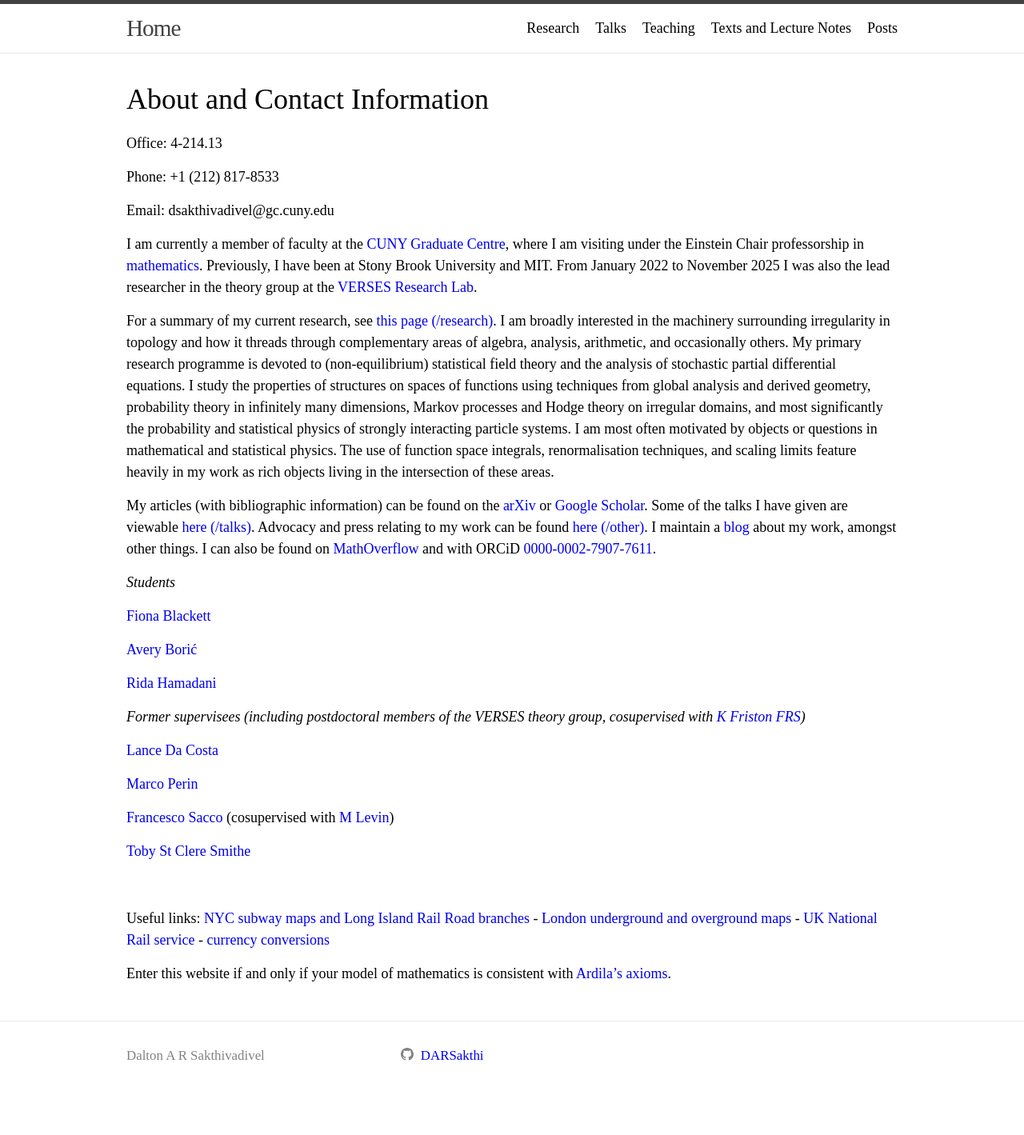
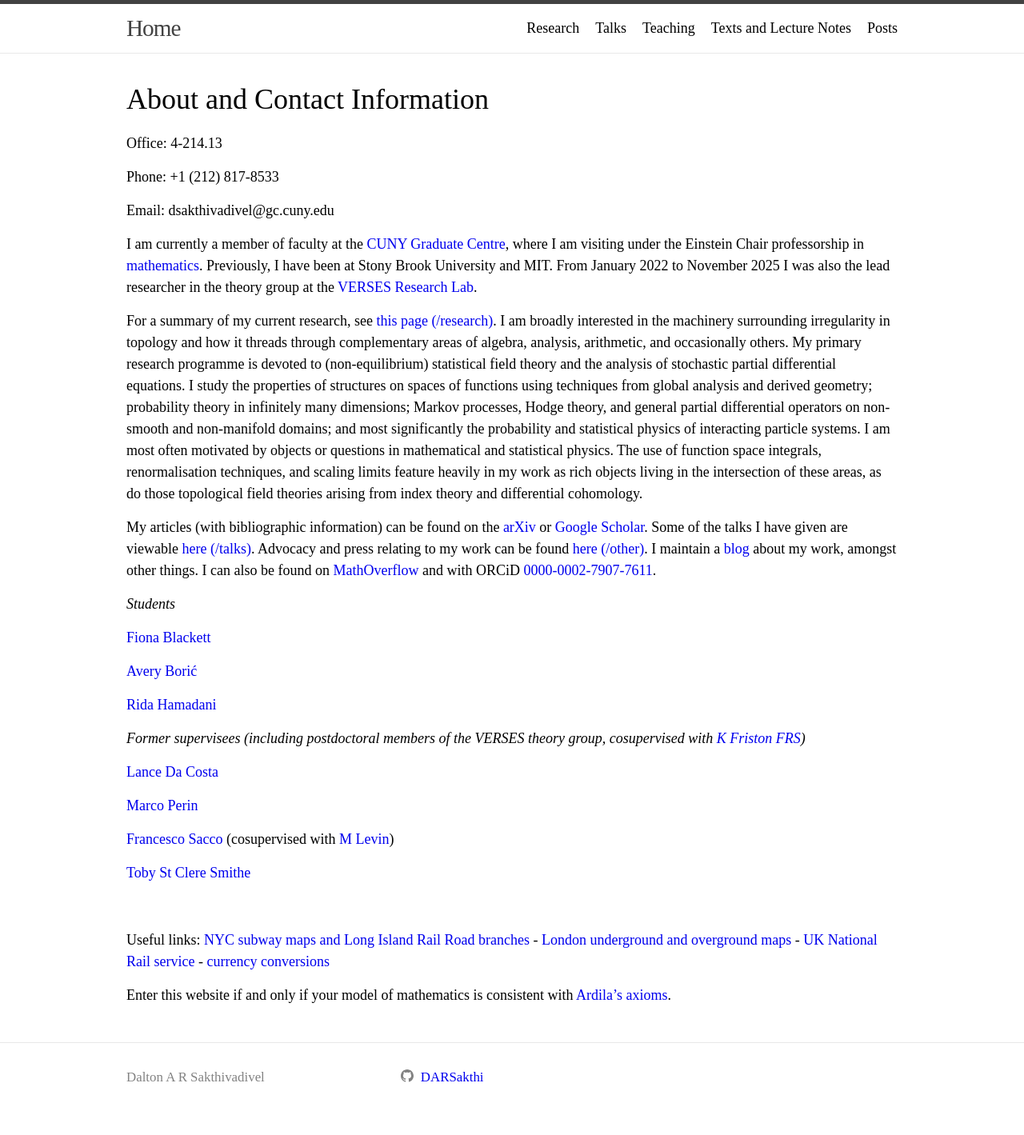
Before and after one commit to DARSakthi/DARSakthi.github.io, a Jekyll site: the page built from index.markdown, in a window 1280 px wide. Shown: the whole page at 80% size. Built offline with Jekyll 4.4.1, drawn with Linux system fonts in a browser that asks for light colours; before the commit the page ends 1392 px from its top, so only the background shows below that.

Commit message:
machining more

```diff
--- a/index.markdown
+++ b/index.markdown
@@ -14,7 +14,7 @@ Email: dsakthivadivel@gc.cuny.edu
 
 I am currently a member of faculty at the [CUNY Graduate Centre](https://www.gc.cuny.edu), where I am visiting under the Einstein Chair professorship in [mathematics](https://www.gc.cuny.edu/mathematics). Previously, I have been at Stony Brook University and MIT. From January 2022 to November 2025 I was also the lead researcher in the theory group at the [VERSES Research Lab](https://darsakthi.github.io/verses-lab/).
 
-For a summary of my current research, see [this page (/research)](https://darsakthi.github.io/research). I am broadly interested in the machinery surrounding irregularity in topology and how it threads through complementary areas of algebra, analysis, arithmetic, and occasionally others. My primary research programme is devoted to (non-equilibrium) statistical field theory and the analysis of stochastic partial differential equations. I study the properties of structures on spaces of functions using techniques from global analysis and derived geometry, probability theory in infinitely many dimensions, Markov processes and Hodge theory on irregular domains, and most significantly the probability and statistical physics of strongly interacting particle systems. I am most often motivated by objects or questions in mathematical and statistical physics. The use of function space integrals, renormalisation techniques, and scaling limits feature heavily in my work as rich objects living in the intersection of these areas.
+For a summary of my current research, see [this page (/research)](https://darsakthi.github.io/research). I am broadly interested in the machinery surrounding irregularity in topology and how it threads through complementary areas of algebra, analysis, arithmetic, and occasionally others. My primary research programme is devoted to (non-equilibrium) statistical field theory and the analysis of stochastic partial differential equations. I study the properties of structures on spaces of functions using techniques from global analysis and derived geometry; probability theory in infinitely many dimensions; Markov processes, Hodge theory, and general partial differential operators on non-smooth and non-manifold domains; and most significantly the probability and statistical physics of interacting particle systems. I am most often motivated by objects or questions in mathematical and statistical physics. The use of function space integrals, renormalisation techniques, and scaling limits feature heavily in my work as rich objects living in the intersection of these areas, as do those topological field theories arising from index theory and differential cohomology.
 
 My articles (with bibliographic information) can be found on the [arXiv](https://arxiv.org/a/0000-0002-7907-7611.html) or [Google Scholar](https://scholar.google.com/citations?user=mWJtfUUAAAAJ). Some of the talks I have given are viewable [here (/talks)](https://darsakthi.github.io/talks). Advocacy and press relating to my work can be found [here (/other)](https://darsakthi.github.io/other/). I maintain a [blog](https://darsakthi.github.io/blog) about my work, amongst other things. I can also be found on [MathOverflow](https://mathoverflow.net/users/370636/dalton-a-r-sakthivadivel) and with ORCiD [0000-0002-7907-7611](https://orcid.org/0000-0002-7907-7611).
 
```
